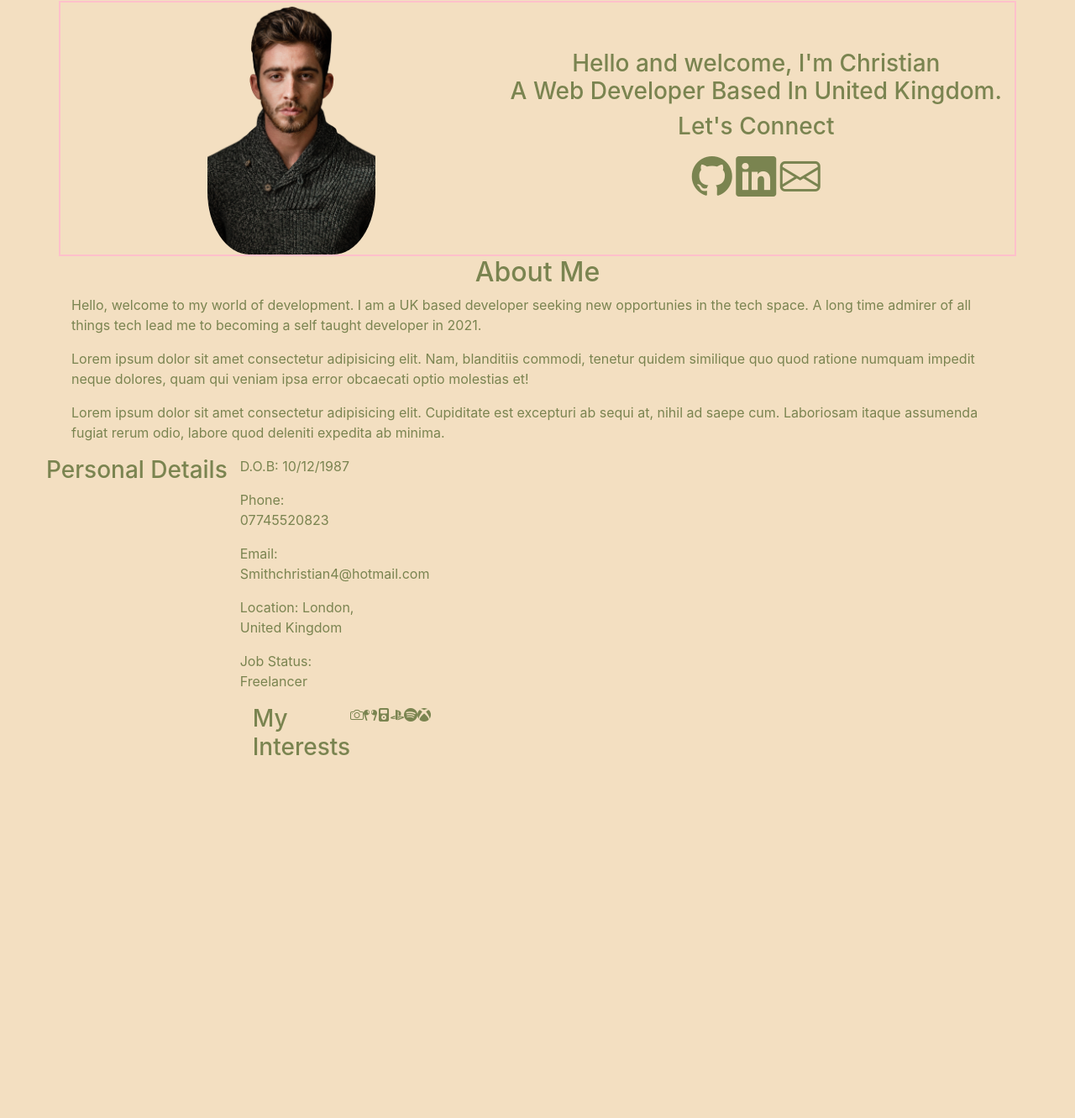
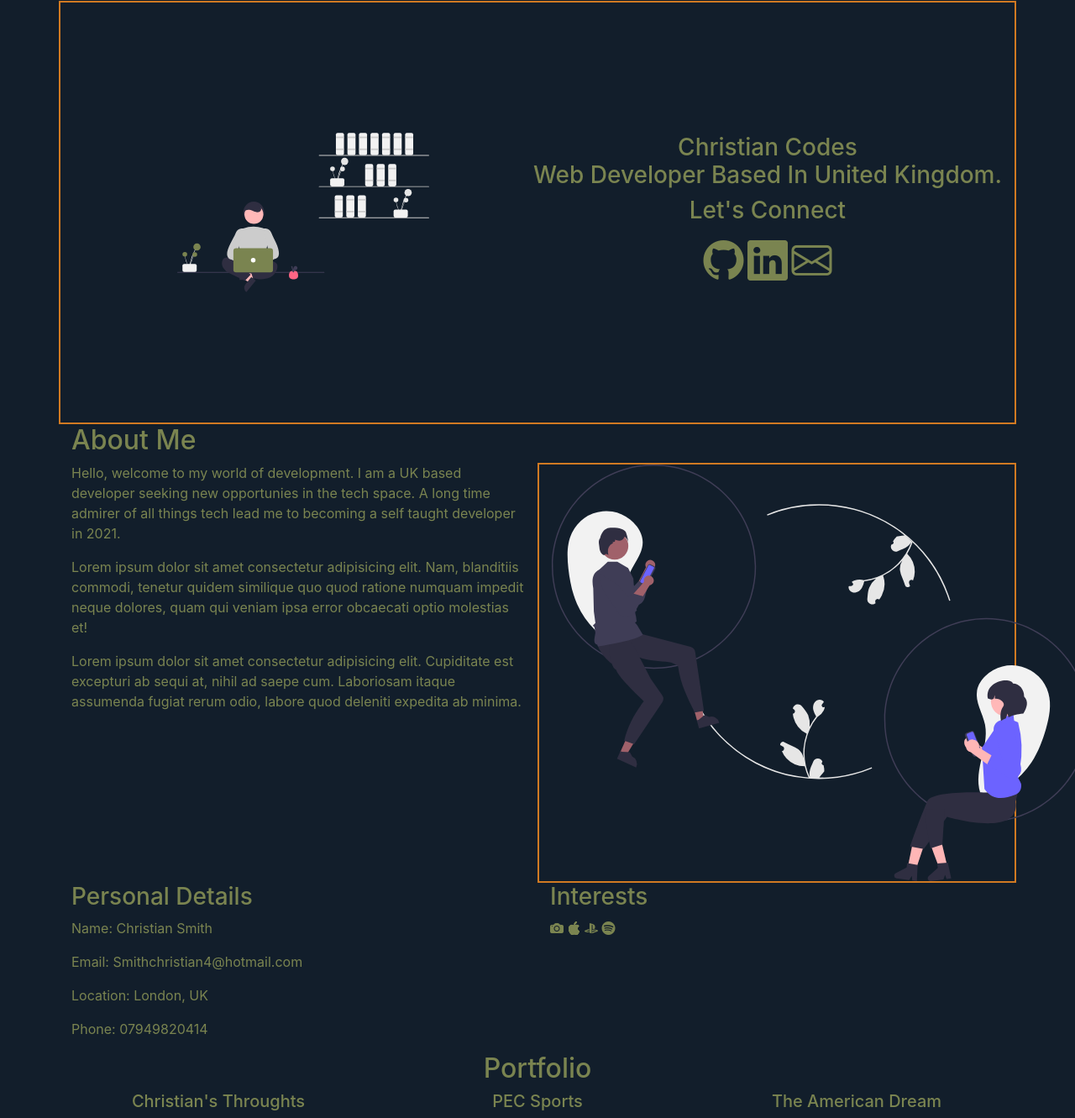
Before and after one commit to Aines25/Portfolio, a plain HTML site: page index.html in a window 1280 px wide. Shown: the part 55-1386 px from the top of the page at 84% size. Before the commit the page ends 970 px from the top, so only its background shows below. Drawn offline with nearby package versions, Linux system fonts and the light colour scheme.

Commit message:
added additional content, still working on layout and features

```diff
--- a/index.html
+++ b/index.html
@@ -47,11 +47,11 @@
            <div class="row">
                <!-- Row start for my image and illustration -->
                <div class="col my-img d-flex">
-                    <div class="my-photo mx-auto">
-                        <img src="./resources/images/albert-dera-ILip77SbmOE-unsplash-removebg-preview.png" alt="Photo of Christian">
+                    <div class="my-photo mx-auto scale-in-center">
+                        <img src="./resources/images/undraw_freelancer_re_irh4.svg" alt="Photo of Christian">
                     </div>
-                    <div class="d-flex flex-column align-items-center justify-content-center">
-                        <h3 class="text-center">Hello and welcome, I'm Christian <br> A Web Developer Based In United Kingdom.</h3>
+                    <div class="d-flex flex-column align-items-center justify-content-center tracking-in-expand">
+                        <h3 class="text-center">Christian Codes<br> Web Developer Based In United Kingdom.</h3>
                         <h3>Let's Connect</h3>
                         <div class="social-links text-center">
                             <i class="bi bi-github" style="font-size: 3rem;"></i>
@@ -70,39 +70,75 @@
 
             <div class="container">
                 <div class="about">
-                    <h2 class="text-center">About Me</h2>
+                    <h2>About Me</h2>
                 </div>
                 <div class="row">
-                    <div class="col-12">
+                    <div class="col-6">
                         <p>Hello, welcome to my world of development. I am a UK based developer seeking new opportunies in the tech space. A long time admirer of all things tech lead me to becoming a self taught developer in 2021.</p>
                         <p>Lorem ipsum dolor sit amet consectetur adipisicing elit. Nam, blanditiis commodi, tenetur quidem similique quo quod ratione numquam impedit neque dolores, quam qui veniam ipsa error obcaecati optio molestias et!</p>
                         <p>Lorem ipsum dolor sit amet consectetur adipisicing elit. Cupiditate est excepturi ab sequi at, nihil ad saepe cum. Laboriosam itaque assumenda fugiat rerum odio, labore quod deleniti expedita ab minima.</p>
                     </div>
+
+                    <div class="col-6 test">
+                        <img src="../Portfolio/resources/images/undraw_connection_re_lcud.svg" alt="">
+                    </div>
                     <!-- End of about me text -->
+                </div>
 
-                    <!-- About me personal info -->
-                    <div class="row">
+                <!-- About me personal info tags -->
+
+                <div class="row">
+                    <div class="col-6">
                         <h3>Personal Details</h3>
-                        <div class="col-4">
-                            <p>D.O.B: 10/12/1987</p>
-                            <p>Phone: 07745520823</p>
-                            <p>Email: Smithchristian4@hotmail.com</p>
-                            <p>Location: London, United Kingdom</p>
-                            <p>Job Status: Freelancer</p>
-
-                            <div class="col-4 d-flex">
-                                <h3>My Interests</h3>
-                                <i class="bi bi-camera"></i>
-                                <i class="bi bi-earbuds"></i>
-                                <i class="bi bi-music-player-fill"></i>
-                                <i class="bi bi-playstation"></i>
-                                <i class="bi bi-spotify"></i>
-                                <i class="bi bi-xbox"></i>
-
-                            </div>
-                        </div>
                     </div>
 
+                    <div class="col-6">
+                        <h3>Interests</h3>
+                    </div>
+                </div>
+
+                <!-- End of about me tags -->
+
+                <!-- About me info -->
+
+                <div class="row">
+                    <div class="col-6">
+                        <p>Name: Christian Smith</p>
+                        <p>Email: Smithchristian4@hotmail.com</p>
+                        <p>Location: London, UK</p>
+                        <p>Phone: 07949820414</p>
+                    </div>
+
+                    <div class="col-6">
+                        <i class="bi bi-camera-fill"></i>
+                        <i class="bi bi-apple"></i>
+                        <i class="bi bi-playstation"></i>
+                        <i class="bi bi-spotify"></i>
+                    </div>
+                </div>
+
+
+            </div>
+            <!-- End of about me  -->
+
+            <!-- Portfolio start -->
+
+            <div class="container">
+                <h2 class="text-center">Portfolio</h2>
+                <div class="row">
+                    <div class="col-4 text-center">
+                        <h5>Christian's Throughts</h5>
+                    </div>
+
+                    <div class="col-4 text-center">
+                        <h5>PEC Sports</h5>
+
+                    </div>
+
+                    <div class="col-4 text-center">
+                        <h5>The American Dream</h5>
+
+                    </div>
                 </div>
             </div>
 
--- a/resources/css/index.css
+++ b/resources/css/index.css
@@ -3,7 +3,7 @@ body {
     box-sizing: border-box;
     padding: 0;
     margin: 0;
-    background-color: #F3DFC1;
+    background-color: #121e2b;
     color: #7A8450;
 }
 
@@ -21,16 +21,16 @@ body {
 /* End of global styles */
 .test{
     display: flex;
-    border: pink 2px solid;
+    border: #D17A22 2px solid;
 }
 
 
 .my-photo {
-    height: 300px;
-    width: 200px;
+    height: 500px;
+    width: 300px;
 }
 .my-img {
-    border: solid 2px pink;
+    border: solid 2px #D17A22;
 }
 .my-img img {
     width: 100%;
@@ -41,3 +41,11 @@ body {
 
 
 /* About me section */
+
+
+
+
+  .test {
+      height: 500px;
+      width: 300px;
+  }
```
Also changed, not shown: resources/images/undraw_connection_re_lcud.svg (added), 3 other files.
